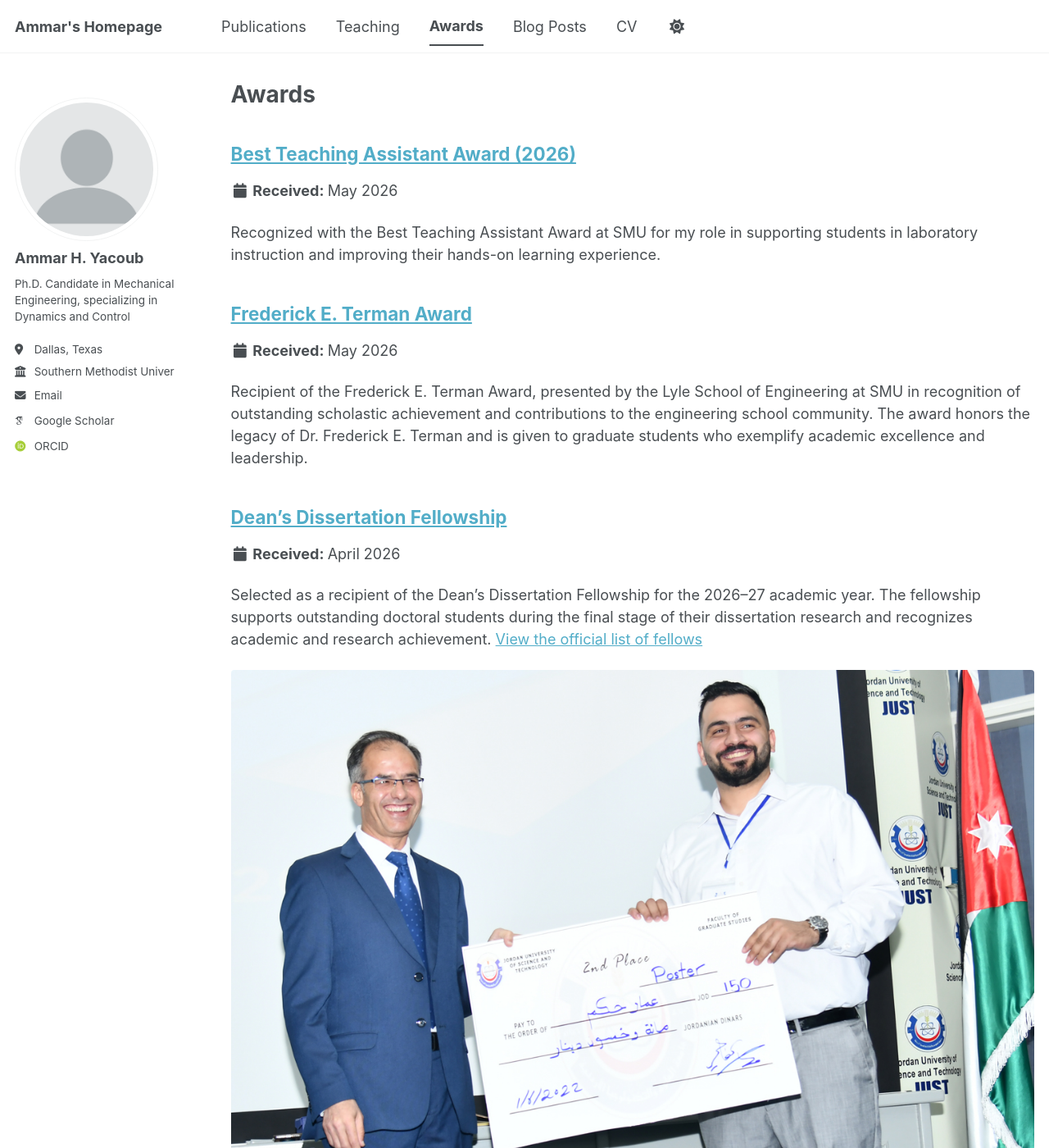
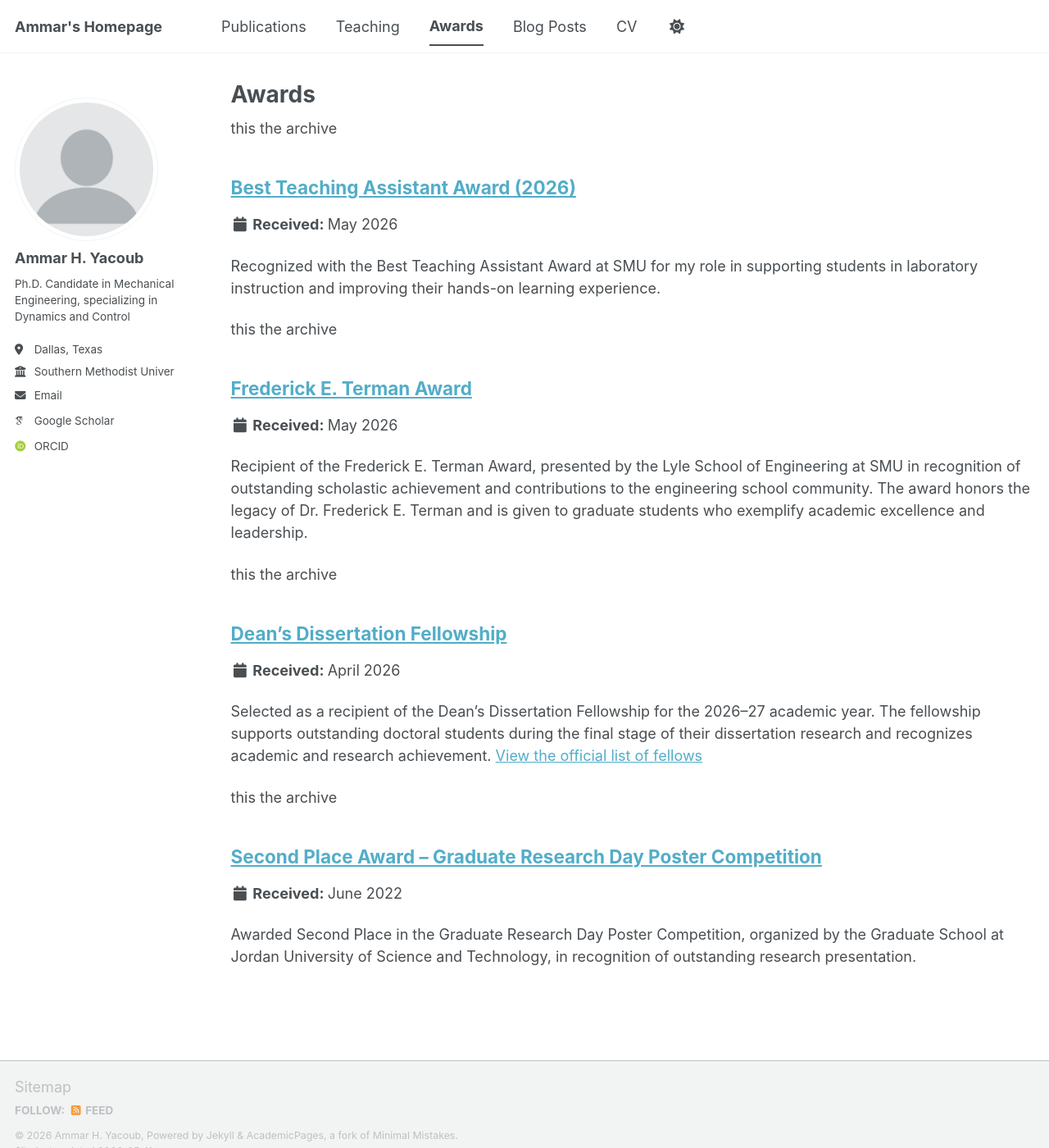
Before and after one commit to AmmarYacoub/AmmarYacoub.github.io, a Jekyll site: the page built from _pages/awards.html, in a window 1280 px wide and 1400 px high. Shown: the whole window at 82% size. Built offline with Jekyll 4.4.1, drawn with Linux system fonts in a browser that asks for light colours; some web fonts are replaced; a script bundle is joined from its source files by our own code; library files that are not in the unit come from our copies.

Commit message:
Update archive-single-award.html

```diff
--- a/_includes/archive-single-award.html
+++ b/_includes/archive-single-award.html
@@ -1,3 +1,4 @@
+this the archive
 {% include base_path %}
 
 {% if post.header.teaser %}
@@ -14,94 +15,70 @@
 
 <div class="{{ include.type | default: "list" }}__item">
   <article class="archive__item" itemscope itemtype="http://schema.org/CreativeWork">
-
-    <!-- IMAGE (clean + unified system) -->
-    {% if post.image %}
+    {% if include.type == "grid" and teaser %}
       <div class="archive__item-teaser">
-        <img src="{{ post.image | relative_url }}" alt="{{ title }}">
+        <img src=
+          {% if teaser contains "://" %}
+            "{{ teaser }}"
+          {% else %}
+            "{{ teaser | prepend: "/images/" | prepend: base_path }}"
+          {% endif %}
+          alt="">
       </div>
     {% endif %}
 
-    <!-- TITLE -->
     <h2 class="archive__item-title" itemprop="headline">
       {% if post.link %}
-        <a href="{{ post.link }}">{{ title }}</a>
-        <a href="{{ base_path }}{{ post.url }}" rel="permalink">
-          <i class="fa fa-link" aria-hidden="true" title="permalink"></i>
-          <span class="sr-only">Permalink</span>
-        </a>
+        <a href="{{ post.link }}">{{ title }}</a> <a href="{{ base_path }}{{ post.url }}" rel="permalink"><i class="fa fa-link" aria-hidden="true" title="permalink"></i><span class="sr-only">Permalink</span></a>
       {% else %}
         <a href="{{ base_path }}{{ post.url }}" rel="permalink">{{ title }}</a>
       {% endif %}
     </h2>
 
-    <!-- READ TIME -->
     {% if post.read_time %}
-      <p class="page__meta">
-        <i class="fa fa-clock" aria-hidden="true"></i>
-        {% include read-time.html %}
-      </p>
+      <p class="page__meta"><i class="fa fa-clock" aria-hidden="true"></i> {% include read-time.html %}</p>
     {% endif %}
 
-    <!-- META (Teaching / Publications / Awards etc.) -->
         {% if post.collection == 'teaching' %}
-      <p>{{ post.type }}, <i>{{ post.venue }}</i>, {{ post.date | date: "%B %Y" }}</p>
-
+          <p> {{ post.type }}, <i>{{ post.venue }}</i>, {{ post.date | date: "%B %Y"  }} </p>
         {% elsif post.collection == 'publications' %}
-      <p>Received in <i>{{ post.venue }}</i>, {{ post.date | date: "%B %Y" }}</p>
-
+          <p>Received in <i>{{ post.venue }}</i>, {{ post.date | date: "%B %Y" }} </p>
         {% elsif post.date %}
-      <p class="page__date">
-        <strong>
-          <i class="fa fa-fw fa-calendar" aria-hidden="true"></i>
-          Received:
-        </strong>
-        <time datetime="{{ post.date | date: "%Y-%m-%d" }}">
-          {{ post.date | date: "%B %Y" }}
-        </time>
-      </p>
+         <p class="page__date"><strong><i class="fa fa-fw fa-calendar" aria-hidden="true"></i> Received: </strong> <time datetime="{{ post.date | date: "%B %Y" }}">{{ post.date | date: "%B %Y" }}</time></p>
         {% endif %}
 
-    <!-- EXCERPT -->
     {% if post.excerpt and site.read_more != 'enabled' %}
-      <p class="archive__item-excerpt" itemprop="description">
-        {{ post.excerpt | markdownify }}
-      </p>
-
+    <p class="archive__item-excerpt" itemprop="description">{{ post.excerpt | markdownify }}</p>
     {% elsif post.excerpt and site.read_more == 'enabled' %}
-      <p class="archive__item-excerpt" itemprop="description">
-        {{ post.excerpt | markdownify | remove: '<p>' | remove: '</p>' }}
-        <strong>
-          <a href="{{ base_path }}{{ post.url }}" rel="permalink"> Read more</a>
-        </strong>
-      </p>
+    <p class="archive__item-excerpt" itemprop="description"><p>{{ post.excerpt | markdownify | remove: '<p>' | remove: '</p>' }}<strong><a href="{{ base_path }}{{ post.url }}" rel="permalink"> Read more</a></strong></p></p>
     {% endif %}
 
-    <!-- PUBLICATION LINKS -->
     {% if post.citation and post.paperurl and post.slidesurl and post.bibtexurl %}
-      <p>
-        Recommended citation: {{ post.citation }}<br />
-        <a href="{{ post.paperurl }}">Download Paper</a> |
-        <a href="{{ post.slidesurl }}">Download Slides</a> |
-        <a href="{{ post.bibtexurl }}">Download Bibtex</a>
-      </p>
-
+      <p>Recommended citation: {{ post.citation }}<br /><a href="{{ post.paperurl }}">Download Paper</a> | <a href="{{ post.slidesurl }}">Download Slides</a> | <a href="{{ post.bibtexurl }}">Download Bibtex</a></p>
     {% elsif post.citation and post.paperurl and post.slidesurl %}
-      <p>
-        Recommended citation: {{ post.citation }}<br />
-        <a href="{{ post.paperurl }}">Download Paper</a> |
-        <a href="{{ post.slidesurl }}">Download Slides</a>
-      </p>
-
+      <p>Recommended citation: {{ post.citation }}<br /><a href="{{ post.paperurl }}">Download Paper</a> | <a href="{{ post.slidesurl }}">Download Slides</a></p>
+    {% elsif post.citation and post.paperurl and post.bibtexurl %}
+      <p>Recommended citation: {{ post.citation }}<br /><a href="{{ post.paperurl }}">Download Paper</a> | <a href="{{ post.bibtexurl }}">Download Bibtex</a></p>
     {% elsif post.citation and post.paperurl %}
-      <p>
-        Recommended citation: {{ post.citation }}<br />
-        <a href="{{ post.paperurl }}">Download Paper</a>
-      </p>
-
+      <p>Recommended citation: {{ post.citation }}<br /><a href="{{ post.paperurl }}">Download Paper</a></p>
+    {% elsif post.citation and post.slidesurl and post.bibtexurl %}
+      <p>Recommended citation: {{ post.citation }}<br /><a href="{{ post.slidesurl }}">Download Slides</a> | <a href="{{ post.bibtexurl}}">Download Bibtex</a></p>
+    {% elsif post.citation and post.slidesurl %}
+      <p>Recommended citation: {{ post.citation }}<br /><a href="{{ post.slidesurl }}">Download Slides</a></p>
+    {% elsif post.citation and post.bibtexurl %}
+      <p>Recommended citation: {{ post.citation }}<br /><a href="{{ post.bibtexurl }}">Download Bibtex</a></p>
+    {% elsif post.citation %}
+      <p>Recommended citation: {{ post.citation }}</p>
+    {% elsif post.paperurl and post.bibtexurl %}
+      <p><a href="{{ post.paperurl }}">Download Paper</a> | <a href="{{ post.bibtexurl }}">Download Bibtex</a></p>
     {% elsif post.paperurl %}
       <p><a href="{{ post.paperurl }}">Download Paper</a></p>
-
+    {% elsif post.slidesurl and post.bibtexurl %}
+      <p><a href="{{ post.slidesurl }}">Download Slides</a> | <a href="{{ post.bibtexurl }}">Download Bibtex</a></p>
+    {% elsif post.slidesurl %}
+      <p><a href="{{ post.slidesurl }}">Download Slides</a></p>
+    {% elsif post.bibtexurl %}
+      <p><a href="{{ post.bibtexurl }}">Download Bibtex</a></p>
     {% endif %}
 
   </article>
```
Lines whose indentation alone changed are shown as unchanged.
